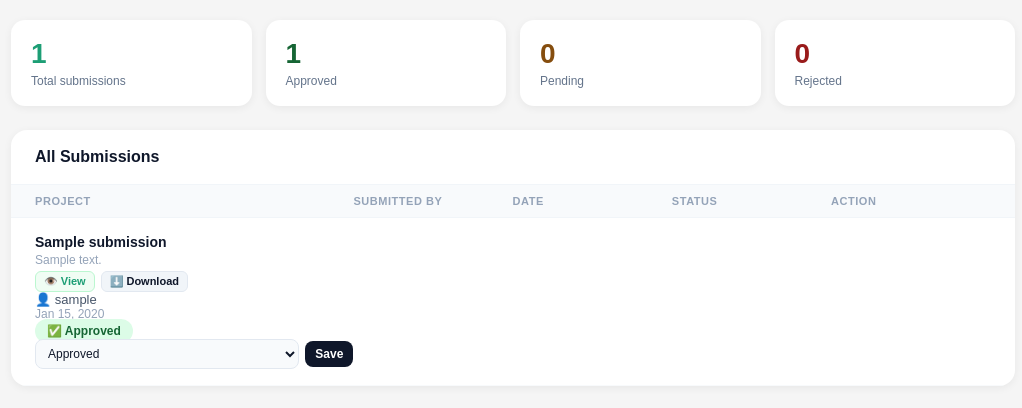
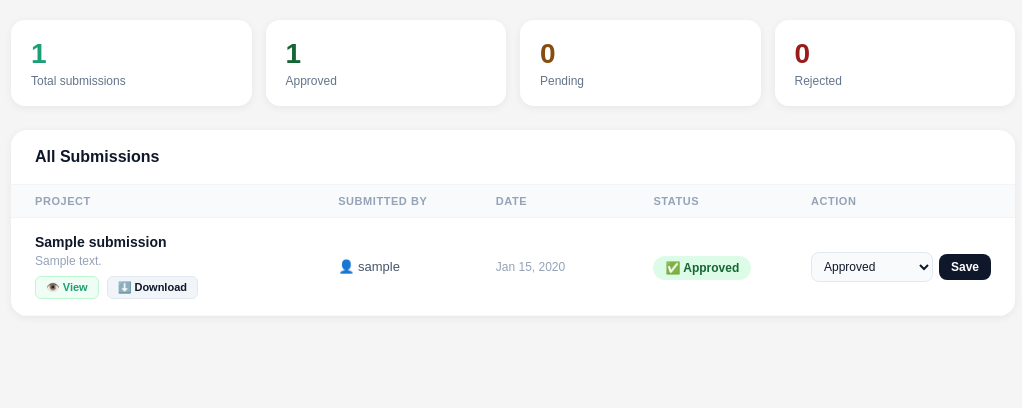
Before and after one commit to 13getid/workflow-submission-system, a Django app: page /admin-dashboard/ in a window 1280 px wide. Shown: the part 155-563 px from the top of the page, without its empty margins (127-1149 px from the left). Run offline with Django 5.2, Linux system fonts and the light colour scheme; a user stored in the database is signed in; tables that the repository leaves empty hold one stand-in row (values such as "Sample post").

Commit message:
updated the alignment of the admin_dashboard panel

```diff
--- a/submissions/templates/submissions/admin_dashboard.html
+++ b/submissions/templates/submissions/admin_dashboard.html
@@ -3,7 +3,7 @@
 {% block title %}Admin Panel — SwahiliPot{% endblock %}
 
 {% block content %}
-<div style="padding: 2rem 3rem; max-width:1100px; margin: 0 auto;">
+<div style="padding:2rem 3rem; max-width:1100px; margin:0 auto;">
 
   <!-- Header -->
   <div style="display:flex; justify-content:space-between; align-items:center; margin-bottom:1.5rem;">
@@ -16,7 +16,7 @@
     </div>
   </div>
 
-  <!-- Stats row -->
+  <!-- Stats -->
   <div style="display:grid; grid-template-columns:repeat(4,1fr); gap:14px; margin-bottom:1.5rem;">
     <div style="background:#fff; border-radius:14px; padding:18px 20px; box-shadow:0 2px 8px rgba(0,0,0,0.06);">
       <div style="font-size:28px; font-weight:800; color:#1D9E75;">{{ total }}</div>
@@ -36,18 +36,17 @@
     </div>
   </div>
 
-  <!-- Submissions table -->
+  <!-- Table -->
   <div style="background:#fff; border-radius:16px; box-shadow:0 2px 8px rgba(0,0,0,0.06); overflow:hidden;">
 
-    <!-- Table header -->
     <div style="padding:18px 24px; border-bottom:1px solid #f1f5f9;">
       <span style="font-size:16px; font-weight:700; color:#0f172a;">All Submissions</span>
     </div>
 
     {% if submissions %}
 
-      <!-- Column labels -->
-      <div style="display:grid; grid-template-columns:2fr 1fr 1fr 1fr 160px; padding:10px 24px; background:#f8fafc; border-bottom:1px solid #f1f5f9;">
+      <!-- Column headers -->
+      <div style="display:grid; grid-template-columns:2fr 1fr 1fr 1fr 180px; padding:10px 24px; background:#f8fafc; border-bottom:1px solid #f1f5f9; gap:12px;">
         <span style="font-size:11px; font-weight:700; color:#94a3b8; letter-spacing:0.05em;">PROJECT</span>
         <span style="font-size:11px; font-weight:700; color:#94a3b8; letter-spacing:0.05em;">SUBMITTED BY</span>
         <span style="font-size:11px; font-weight:700; color:#94a3b8; letter-spacing:0.05em;">DATE</span>
@@ -56,29 +55,31 @@
       </div>
 
       {% for submission in submissions %}
-      <div style="display:grid; grid-template-columns:2fr 1fr 1fr 1fr 160px; padding:16px 24px; border-bottom:1px solid #f8fafc; align-items:center;">
+      <div style="display:grid; grid-template-columns:2fr 1fr 1fr 1fr 180px; padding:16px 24px; border-bottom:1px solid #f8fafc; align-items:center; gap:12px;">
 
-        <!-- Project title + description -->
+        <!-- Project -->
         <div>
-          <div style="font-size:14px; font-weight:700; color:#0f172a;">{{ submission.project_title }}</div>
-          <div style="font-size:12px; color:#94a3b8; margin-top:3px;">
+          <div style="font-size:14px; font-weight:700; color:#0f172a; margin-bottom:4px;">
+            {{ submission.project_title }}
+          </div>
+          <div style="font-size:12px; color:#94a3b8; margin-bottom:8px;">
             {{ submission.description|truncatechars:50 }}
           </div>
           {% if submission.file %}
-<div style="display:flex; gap:6px; margin-top:4px;">
+          <div style="display:flex; gap:8px;">
             <a href="{{ submission.file.url }}" target="_blank"
-       style="font-size:11px; color:#1D9E75; font-weight:600; text-decoration:none; background:#f0fdf4; padding:3px 8px; border-radius:6px; border:1px solid #bbf7d0;">
+               style="font-size:11px; font-weight:600; color:#1D9E75; text-decoration:none; background:#f0fdf4; border:1px solid #bbf7d0; padding:4px 10px; border-radius:6px;">
               👁️ View
             </a>
             <a href="{{ submission.file.url }}" download
-       style="font-size:11px; color:#0f172a; font-weight:600; text-decoration:none; background:#f1f5f9; padding:3px 8px; border-radius:6px; border:1px solid #e2e8f0;">
+               style="font-size:11px; font-weight:600; color:#0f172a; text-decoration:none; background:#f1f5f9; border:1px solid #e2e8f0; padding:4px 10px; border-radius:6px;">
               ⬇️ Download
             </a>
           </div>
           {% endif %}
+        </div>
 
-
-        <!-- Username -->
+        <!-- Submitted by -->
         <div style="font-size:13px; color:#475569; font-weight:500;">
           👤 {{ submission.user.username }}
         </div>
@@ -99,7 +100,7 @@
           {% endif %}
         </div>
 
-        <!-- Update form -->
+        <!-- Action form -->
         <form method="POST" action="{% url 'update_status' submission.id %}" style="display:flex; gap:6px; align-items:center;">
           {% csrf_token %}
           <select name="status" style="padding:6px 8px; border:1.5px solid #e2e8f0; border-radius:8px; font-size:12px; color:#0f172a; background:#f8fafc; outline:none; flex:1;">
@@ -107,7 +108,7 @@
             <option value="approved" {% if submission.status == 'approved' %}selected{% endif %}>Approved</option>
             <option value="rejected" {% if submission.status == 'rejected' %}selected{% endif %}>Rejected</option>
           </select>
-          <button type="submit" style="padding:6px 10px; background:#0f172a; color:#fff; border:none; border-radius:8px; font-size:12px; font-weight:600; cursor:pointer; white-space:nowrap;">
+          <button type="submit" style="padding:6px 12px; background:#0f172a; color:#fff; border:none; border-radius:8px; font-size:12px; font-weight:600; cursor:pointer; white-space:nowrap;">
             Save
           </button>
         </form>
```
Lines whose indentation alone changed are shown as unchanged.
